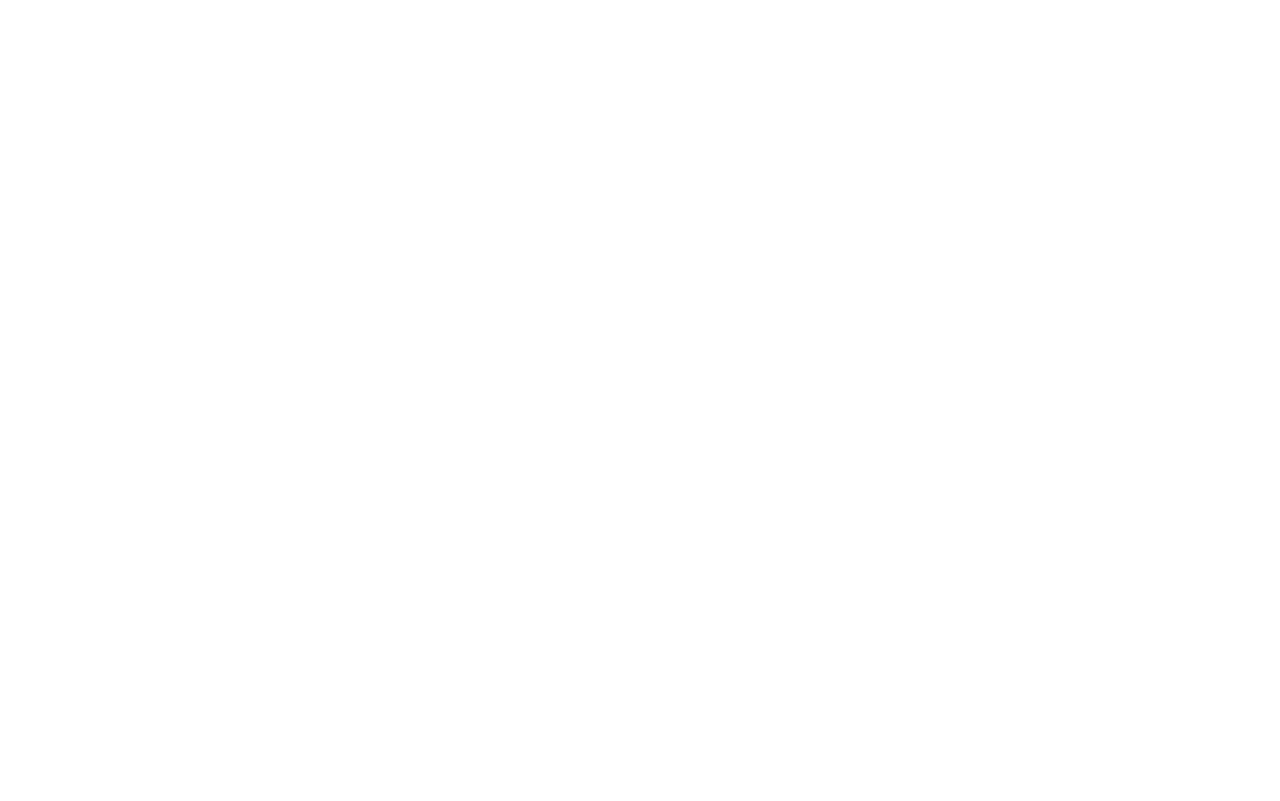
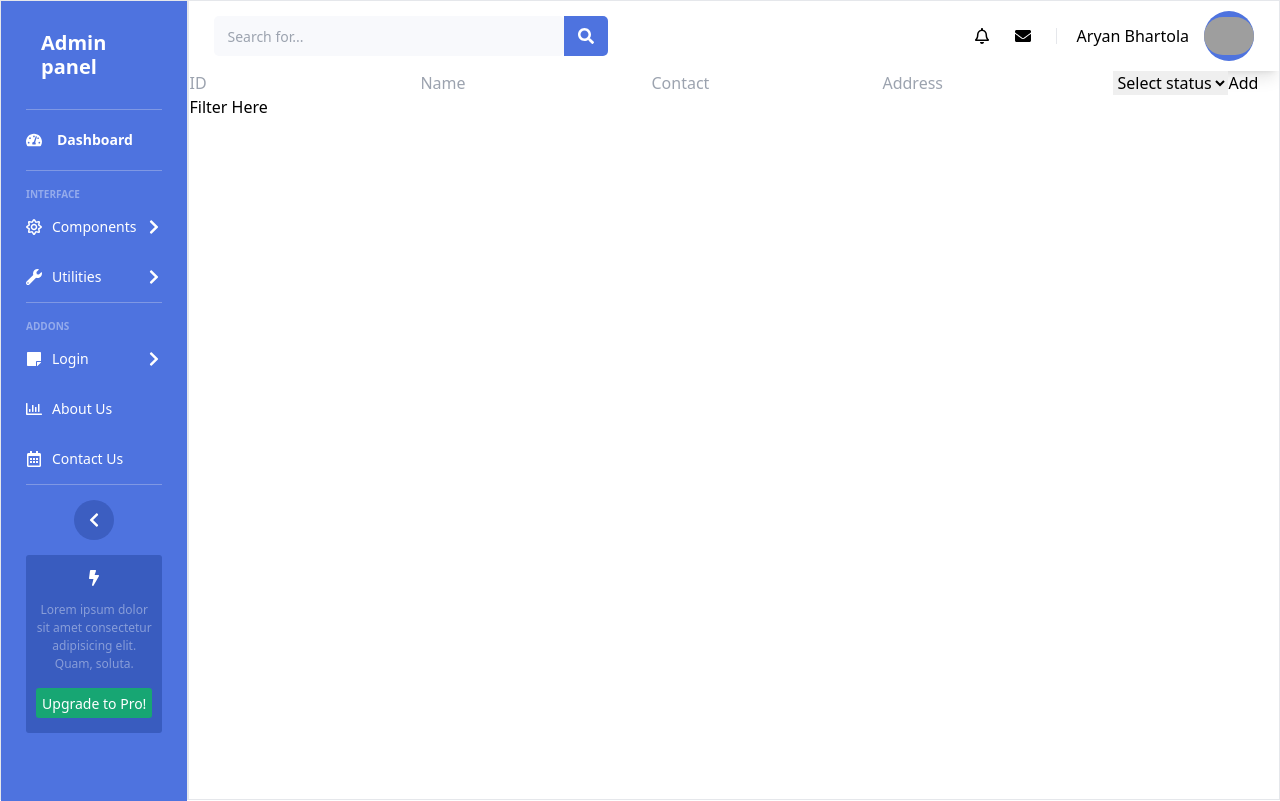
Before and after one commit to Aaryan87/Tailwind-College-Management, a React (Vite) app: page /addstaff in a window 1280 px wide. Before the commit this address had no page. Built offline with nearby package versions, Linux system fonts and the light colour scheme; grey boxes are pictures that could not be loaded.

Commit message:
Staff Wala Hogya hai with filter

```diff
--- a/src/Dash-Board/Main.jsx
+++ b/src/Dash-Board/Main.jsx
@@ -29,6 +29,7 @@
 
         {/* Second Card Component */}
 
+        <Link to="addstaff">
         <div className=' h-[100px] rounded-[8px] bg-white border-l-[4px] border-[#56cd70] flex items-center justify-between px-[30px] cursor-pointer hover:shadow-lg transform hover:scale-[103%] transition duration-300 ease-out'>
           <div>
             <h2 className='text-[#B589DF] text-[11px] leading-[17px] font-bold'>Add Staff</h2>
@@ -36,6 +37,7 @@
           </div>
             <FaRegCalendarMinus fontSize={28} color="" />
         </div>
+        </Link>
 
           {/* Third Card Component */}
 
--- a/src/Router/Router.jsx
+++ b/src/Router/Router.jsx
@@ -9,6 +9,8 @@
 import Student_App from "../Student-Dash-Board/Student_App"
 import Student_Main from "../Student-Dash-Board/Student_Main"
 import Calendar from "../calendar/cn_output"
+import Staff_Index from "../Staff/Staff_Index"
+import Staff_Filter_Index from "../Staff/Staff_Filter_Index"
 
 const Router = () => {
   return (
@@ -22,6 +24,8 @@
                     <Route path="/" element={<App />}>
                         <Route index element={<Main />} />
                         <Route path="addstudent" element={<Index/>} />
+                        <Route path="addstaff" element={<Staff_Index/>}/>
+                        <Route path="/filter-staff" element={<Staff_Filter_Index/>} />
                         <Route path="assisgnment" element={<FileUpload/>} />
                         <Route path="contactus" element={<ContactUs/>} />
                     </Route>
@@ -40,4 +44,4 @@
   )
 }
 
-export default Router
+export default Router;
--- /dev/null
+++ b/src/Staff/Filter.jsx
@@ -0,0 +1,52 @@
+import { useState } from 'react'
+import { useDispatch, useSelector } from 'react-redux';
+import { removeStaff, updateStaff } from './staffSlice';
+
+const Filter = () => {
+
+
+  const dispatch = useDispatch();
+  const staff = useSelector(state => state.staff);
+
+  const [filter, setFilter] = useState('');
+
+    function handleFilter(staff) {
+        return staff.filter(member =>
+          member.id.includes(filter) ||
+          member.name.includes(filter) ||
+          member.contact.includes(filter) ||
+          member.address.includes(filter) ||
+          member.status.includes(filter)
+        );
+    }
+
+    function handleRemove(id) {
+        dispatch(removeStaff(id));
+      }
+
+      function handleUpdate(updatedStaff) {
+        dispatch(updateStaff(updatedStaff));
+      }
+
+
+  return (
+    <div>
+      <input type="text" value={filter} onChange={e => setFilter(e.target.value)} placeholder="Filter" />
+
+      {handleFilter(staff).map(member => (
+        <div key={member.id}>
+          <p>ID: {member.id}</p>
+          <p>Name: {member.name}</p>
+          <p>Contact: {member.contact}</p>
+          <p>Address: {member.address}</p>
+          <p>Status: {member.status}</p>
+          <button onClick={() => handleRemove(member.id)}>Remove</button>
+          <button onClick={() => handleUpdate(member)}>Update</button>
+        </div>
+      ))}
+
+    </div>
+  )
+}
+
+export default Filter;
--- /dev/null
+++ b/src/Staff/StaffForm.jsx
@@ -0,0 +1,76 @@
+import { useState } from 'react';
+import { useDispatch, useSelector } from 'react-redux';
+import { addStaff, removeStaff, updateStaff } from './staffSlice';
+import { Link } from 'react-router-dom';
+
+
+function StaffForm() {
+  const dispatch = useDispatch();
+  const staff = useSelector(state => state.staff);
+
+  const [id, setId] = useState('');
+  const [name, setName] = useState('');
+  const [contact, setContact] = useState('');
+  const [address, setAddress] = useState('');
+  const [status, setStatus] = useState('');
+
+  function handleAdd() {
+    const newStaff = {
+      id,
+      name,
+      contact,
+      address,
+      status
+    };
+    dispatch(addStaff(newStaff));
+  }
+
+  function handleRemove(id) {
+    dispatch(removeStaff(id));
+  }
+
+  function handleUpdate(updatedStaff) {
+    dispatch(updateStaff(updatedStaff));
+  }
+
+  return (
+    <div>
+      <input type="text" value={id} onChange={e => setId(e.target.value)} placeholder="ID" />
+      <input type="text" value={name} onChange={e => setName(e.target.value)} placeholder="Name" />
+      <input type="text" value={contact} onChange={e => setContact(e.target.value)} placeholder="Contact" />
+      <input type="text" value={address} onChange={e => setAddress(e.target.value)} placeholder="Address" />
+      <select value={status} onChange={e => setStatus(e.target.value)}>
+        <option value="">Select status</option>
+        <option value="active">Active</option>
+        <option value="inactive">Inactive</option>
+      </select>
+      <button onClick={handleAdd}>Add</button>
+
+
+      <Link to="/filter-staff">
+      <button>Filter Here</button>
+      </Link>
+
+
+      {(staff).map(member => (
+        <div key={member.id}>
+          <button onClick={() => handleRemove(member.id)}>Remove</button>
+          <button onClick={() => handleUpdate(member)}>Update</button>
+        </div>
+      ))}
+      {/* {handleFilter(staff).map(member => (
+        <div key={member.id}>
+          <p>ID: {member.id}</p>
+          <p>Name: {member.name}</p>
+          <p>Contact: {member.contact}</p>
+          <p>Address: {member.address}</p>
+          <p>Status: {member.status}</p>
+          <button onClick={() => handleRemove(member.id)}>Remove</button>
+          <button onClick={() => handleUpdate(member)}>Update</button>
+        </div>
+      ))} */}
+    </div>
+  );
+}
+
+export default StaffForm;
--- /dev/null
+++ b/src/Staff/StaffList.jsx
@@ -0,0 +1,21 @@
+import { useSelector } from 'react-redux';
+
+function StaffList() {
+  const staff = useSelector(state => state.staff);
+
+  return (
+    <div>
+      {staff.map(member => (
+        <div key={member.id}>
+          <p>ID: {member.id}</p>
+          <p>Name: {member.name}</p>
+          <p>Contact: {member.contact}</p>
+          <p>Address: {member.address}</p>
+          <p>Status: {member.status}</p>
+        </div>
+      ))}
+    </div>
+  );
+}
+
+export default StaffList;
--- /dev/null
+++ b/src/Staff/Staff_Filter_Index.jsx
@@ -0,0 +1,13 @@
+import { Provider } from 'react-redux'
+import Filter from './Filter'
+import store_1 from './store_1'
+
+const Staff_Filter_Index = () => {
+  return (
+    <Provider store={store_1}>
+        <Filter/>
+    </Provider>
+  )
+}
+
+export default Staff_Filter_Index
--- /dev/null
+++ b/src/Staff/Staff_Index.jsx
@@ -0,0 +1,16 @@
+import { Provider } from "react-redux"
+import StaffForm from "./StaffForm"
+import StaffList from "./StaffList"
+import store_1 from "./store_1"
+
+
+const Staff_Index = () => {
+  return (
+    <Provider store={store_1}>
+        <StaffForm/>
+        <StaffList/>
+    </Provider>
+  )
+}
+
+export default Staff_Index
--- /dev/null
+++ b/src/Staff/staffSlice.js
@@ -0,0 +1,30 @@
+import { createSlice } from '@reduxjs/toolkit';
+
+const initialState = JSON.parse(localStorage.getItem('staff')) || [];
+
+const staffSlice = createSlice({
+  name: 'staff',
+  initialState,
+  reducers: {
+    addStaff: (state, action) => {
+      state.push(action.payload);
+      localStorage.setItem('staff', JSON.stringify(state));
+    },
+    removeStaff: (state, action) => {
+      const newState = state.filter(staff => staff.id !== action.payload);
+      localStorage.setItem('staff', JSON.stringify(newState));
+      return newState;
+    },
+    updateStaff: (state, action) => {
+      const index = state.findIndex(staff => staff.id === action.payload.id);
+      if (index !== -1) {
+        state[index] = action.payload;
+        localStorage.setItem('staff', JSON.stringify(state));
+      }
+    }
+  }
+});
+
+export const { addStaff, removeStaff, updateStaff } = staffSlice.actions;
+
+export default staffSlice.reducer;
--- /dev/null
+++ b/src/Staff/store_1.js
@@ -0,0 +1,11 @@
+// store.js
+import { configureStore } from '@reduxjs/toolkit';
+import staffReducer from './staffSlice';
+
+const store_1 = configureStore({
+  reducer: {
+    staff: staffReducer
+  }
+});
+
+export default store_1;
```
